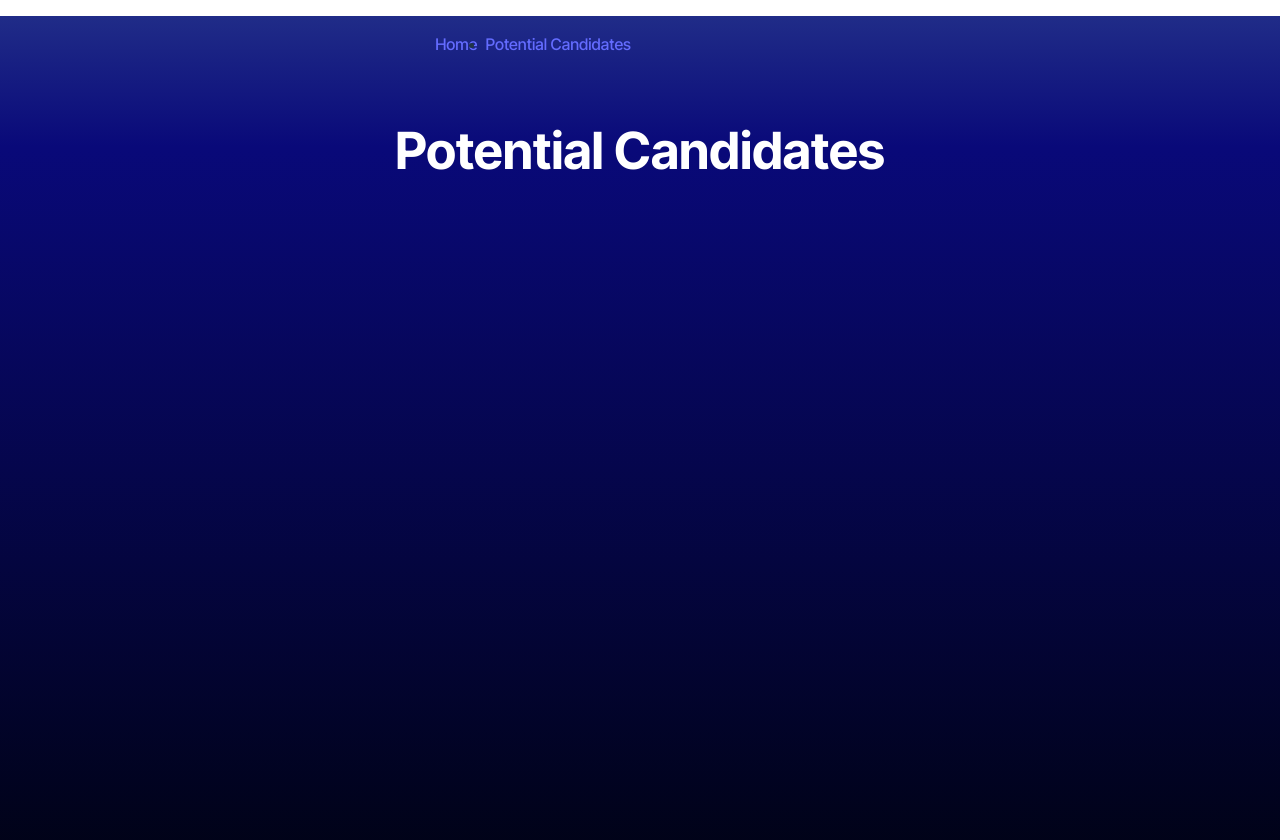
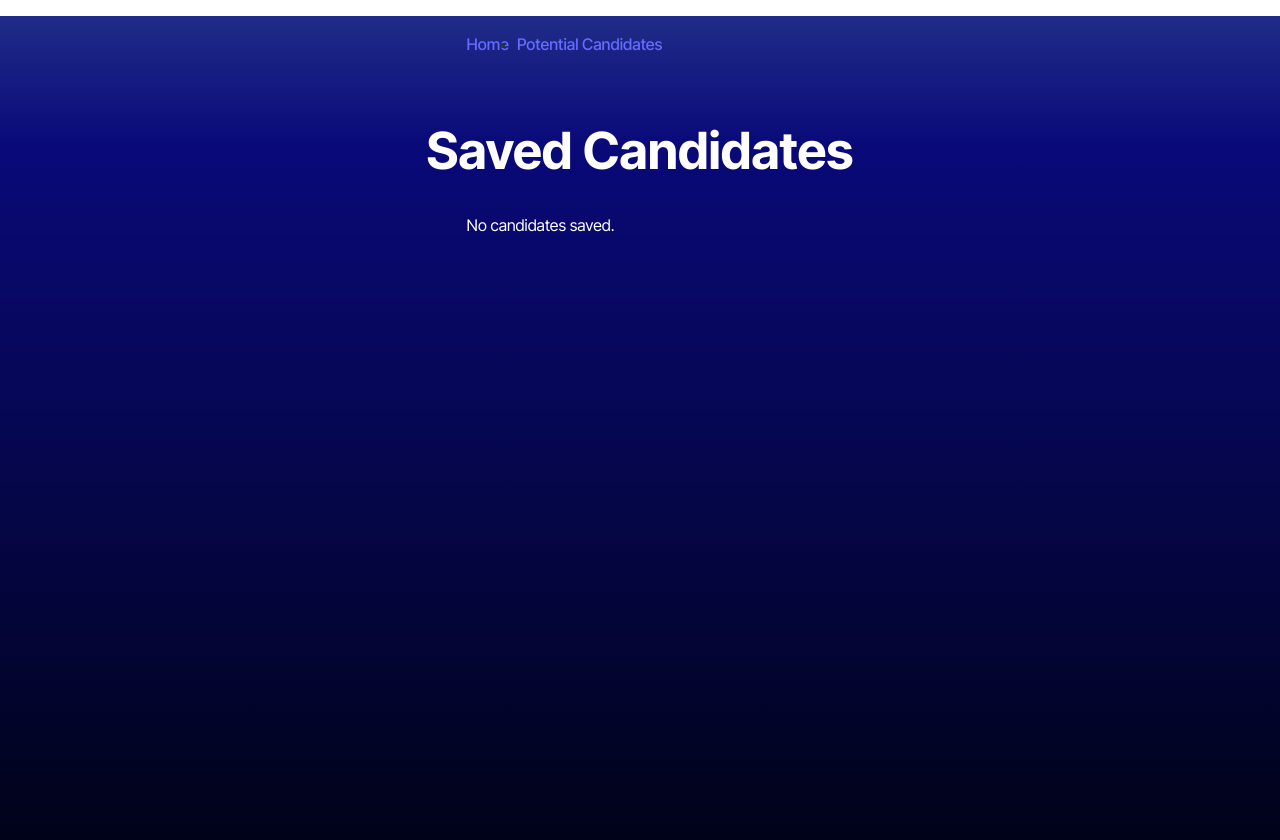
Before and after one commit to HPOGFD/wyaREACT, a React (Vite) app: page /SavedCandidates in a window 1280 px wide. Shown: the top 840 px of the page. Built offline with nearby package versions, Linux system fonts and the light colour scheme.

Commit message:
search button added

```diff
--- a/src/pages/CandidateSearch.tsx
+++ b/src/pages/CandidateSearch.tsx
@@ -8,6 +8,7 @@ const CandidateSearch = () => {
   const [username, setUsername] = useState<string>('');
   const [user, setUser] = useState<CandidateDetails | null>(null);
   const [error, setError] = useState<string>('');
+  const [savedCandidates, setSavedCandidates] = useState<CandidateDetails[]>([]);
 
   // Fetch a list of users when the component mounts
   useEffect(() => {
@@ -16,6 +17,10 @@ const CandidateSearch = () => {
       setUsers(userData);
       console.log(userData); // Check the data returned from the API
     };
+
+    // Retrieve saved candidates from localStorage when the page loads
+    const storedSavedCandidates = JSON.parse(localStorage.getItem('savedCandidates') || '[]');
+    setSavedCandidates(storedSavedCandidates);
 
     fetchUsers();
   }, []);
@@ -43,6 +48,15 @@ const CandidateSearch = () => {
     }
   };
 
+  // Save the current user to the saved candidates list
+  const handleSaveCandidate = (candidate: CandidateDetails) => {
+    const updatedSavedCandidates = [...savedCandidates, candidate];
+    setSavedCandidates(updatedSavedCandidates);
+
+    // Store saved candidates in localStorage
+    localStorage.setItem('savedCandidates', JSON.stringify(updatedSavedCandidates));
+  };
+
   return (
     <div>
       <h1>Candidate Search</h1>
@@ -68,6 +82,7 @@ const CandidateSearch = () => {
           <p><strong>Location:</strong> {user.location}</p>
           <p><strong>Email:</strong> {user.email}</p>
           <p><strong>Company:</strong> {user.company}</p>
+          <button onClick={() => handleSaveCandidate(user)}>Save</button>
         </div>
       )}
 
@@ -79,6 +94,7 @@ const CandidateSearch = () => {
             <li key={user.login}>
               <h3>{user.login}</h3>
               <img src={user.avatar_url} alt={user.login} width={50} height={50} />
+              <button onClick={() => handleSaveCandidate(user)}>Save</button>
             </li>
           ))}
         </ul>
--- a/src/pages/SavedCandidates.tsx
+++ b/src/pages/SavedCandidates.tsx
@@ -1,8 +1,31 @@
+import { useState, useEffect } from 'react';
+import { CandidateDetails } from '../interfaces/Candidate.interface';
+
 const SavedCandidates = () => {
+  const [savedCandidates, setSavedCandidates] = useState<CandidateDetails[]>([]);
+
+  useEffect(() => {
+    // Retrieve saved candidates from localStorage
+    const storedSavedCandidates = JSON.parse(localStorage.getItem('savedCandidates') || '[]');
+    setSavedCandidates(storedSavedCandidates);
+  }, []);
+
   return (
-    <>
-      <h1>Potential Candidates</h1>
-    </>
+    <div>
+      <h1>Saved Candidates</h1>
+      <ul>
+        {savedCandidates.length > 0 ? (
+          savedCandidates.map((candidate) => (
+            <li key={candidate.login}>
+              <h3>{candidate.login}</h3>
+              <img src={candidate.avatar_url} alt={candidate.login} width={50} height={50} />
+            </li>
+          ))
+        ) : (
+          <p>No candidates saved.</p>
+        )}
+      </ul>
+    </div>
   );
 };
 
```
